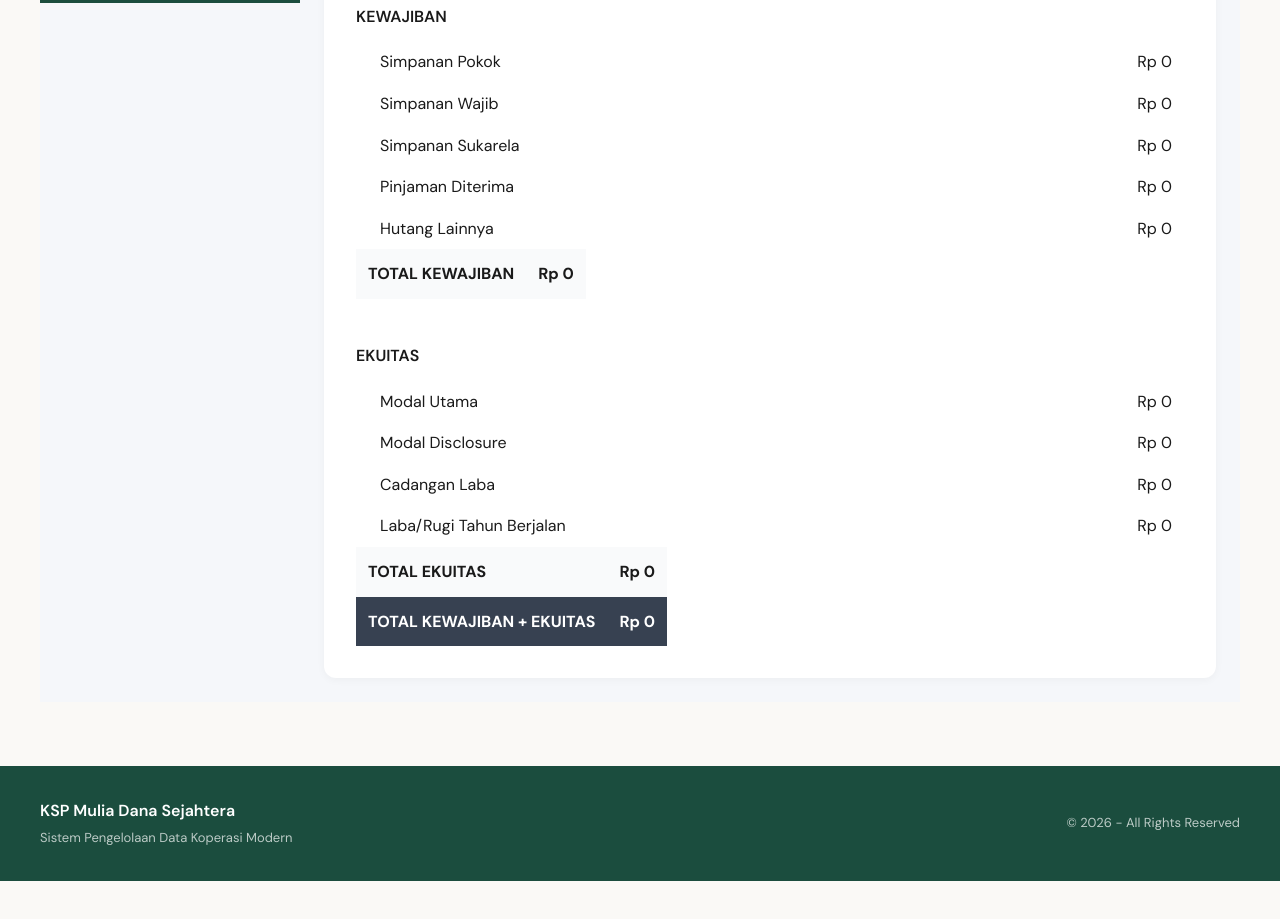
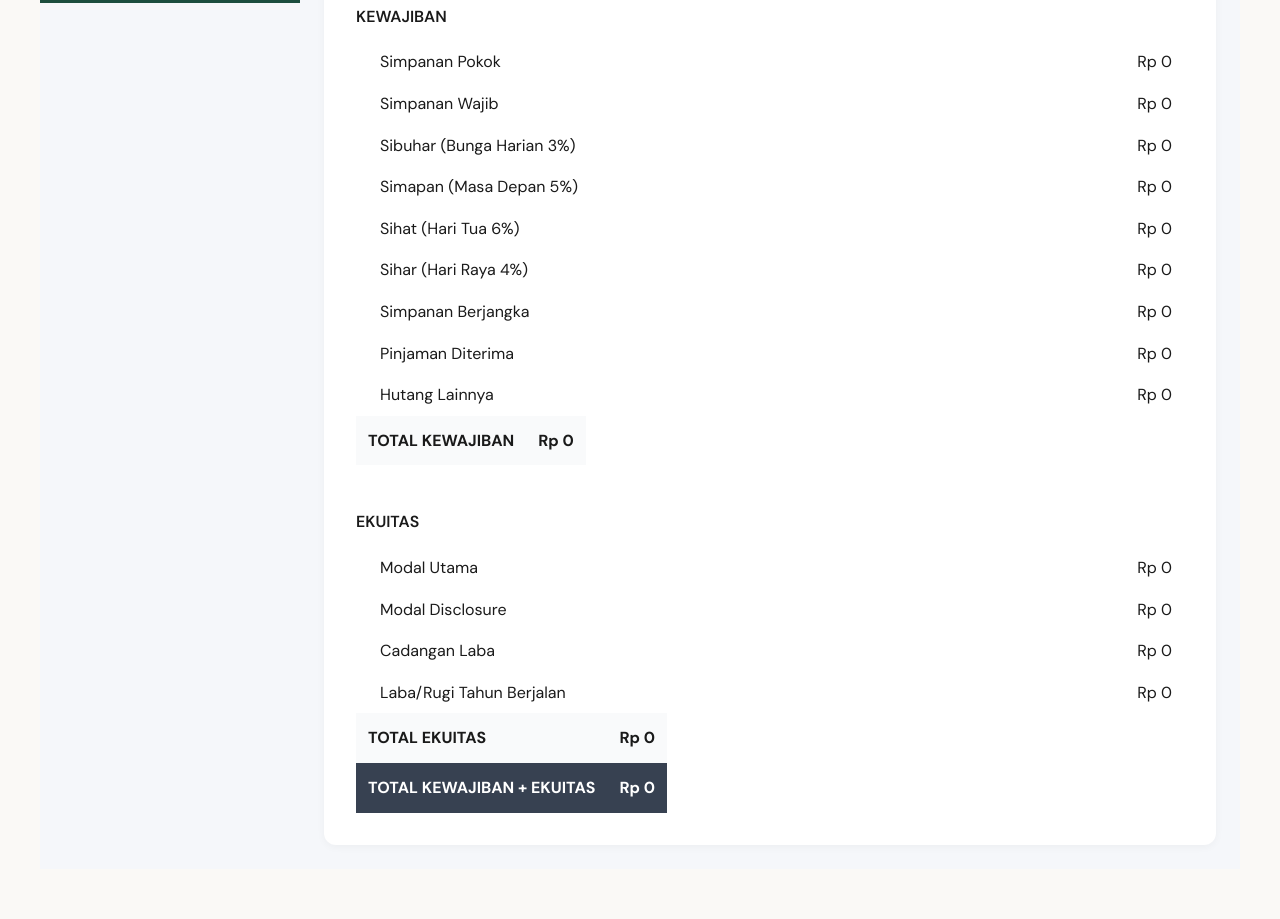
Before and after one commit to manangindu81-design/mds, a Next.js app: page /laporan in a window 1280 px wide. Shown: the part 1060-1979 px from the top of the page. Before the commit the page ends 1941 px from the top, so only its background shows below. Built offline with nearby package versions, Linux system fonts and the light colour scheme; a web font is replaced by a local one.

Commit message:
Add all simpanan types to laporan - Sibuhar, Simapan, Sihat, Sihar

```diff
--- a/src/app/laporan/page.tsx
+++ b/src/app/laporan/page.tsx
@@ -62,7 +62,11 @@ export default function LaporanPage() {
   // Calculations
   const simpananPokok = simpanan.filter(s => s.jenisSimpanan === "pokok").reduce((acc, s) => acc + s.jumlah, 0);
   const simpananWajib = simpanan.filter(s => s.jenisSimpanan === "wajib").reduce((acc, s) => acc + s.jumlah, 0);
-  const simpananSukarela = simpanan.filter(s => s.jenisSimpanan === "sukarela").reduce((acc, s) => acc + s.jumlah, 0);
+  const simpananSibuhar = simpanan.filter(s => s.jenisSimpanan === "sibuhar").reduce((acc, s) => acc + s.jumlah, 0);
+  const simpananSimapan = simpanan.filter(s => s.jenisSimpanan === "simapan").reduce((acc, s) => acc + s.jumlah, 0);
+  const simpananSihat = simpanan.filter(s => s.jenisSimpanan === "sihat").reduce((acc, s) => acc + s.jumlah, 0);
+  const simpananSihar = simpanan.filter(s => s.jenisSimpanan === "sihar").reduce((acc, s) => acc + s.jumlah, 0);
+  const simpananBerjangka = simpanan.filter(s => s.jenisSimpanan === "berjangka").reduce((acc, s) => acc + s.jumlah, 0);
   const totalSimpanan = simpanan.reduce((acc, s) => acc + s.jumlah, 0);
 
   const totalPinjaman = pinjaman.reduce((acc, p) => acc + p.jumlah, 0);
@@ -206,7 +210,11 @@ export default function LaporanPage() {
                   <tr><td colSpan={2} style={{ padding: "12px 0", fontWeight: 600 }}>KEWAJIBAN</td></tr>
                   <tr><td style={{ padding: "8px 12px 8px 24px" }}>Simpanan Pokok</td><td style={{ textAlign: "right", padding: "8px 12px" }}>{formatRupiah(simpananPokok)}</td></tr>
                   <tr><td style={{ padding: "8px 12px 8px 24px" }}>Simpanan Wajib</td><td style={{ textAlign: "right", padding: "8px 12px" }}>{formatRupiah(simpananWajib)}</td></tr>
-                  <tr><td style={{ padding: "8px 12px 8px 24px" }}>Simpanan Sukarela</td><td style={{ textAlign: "right", padding: "8px 12px" }}>{formatRupiah(simpananSukarela)}</td></tr>
+                  <tr><td style={{ padding: "8px 12px 8px 24px" }}>Sibuhar (Bunga Harian 3%)</td><td style={{ textAlign: "right", padding: "8px 12px" }}>{formatRupiah(simpananSibuhar)}</td></tr>
+                  <tr><td style={{ padding: "8px 12px 8px 24px" }}>Simapan (Masa Depan 5%)</td><td style={{ textAlign: "right", padding: "8px 12px" }}>{formatRupiah(simpananSimapan)}</td></tr>
+                  <tr><td style={{ padding: "8px 12px 8px 24px" }}>Sihat (Hari Tua 6%)</td><td style={{ textAlign: "right", padding: "8px 12px" }}>{formatRupiah(simpananSihat)}</td></tr>
+                  <tr><td style={{ padding: "8px 12px 8px 24px" }}>Sihar (Hari Raya 4%)</td><td style={{ textAlign: "right", padding: "8px 12px" }}>{formatRupiah(simpananSihar)}</td></tr>
+                  <tr><td style={{ padding: "8px 12px 8px 24px" }}>Simpanan Berjangka</td><td style={{ textAlign: "right", padding: "8px 12px" }}>{formatRupiah(simpananBerjangka)}</td></tr>
                   <tr><td style={{ padding: "8px 12px 8px 24px" }}>Pinjaman Diterima</td><td style={{ textAlign: "right", padding: "8px 12px" }}>Rp 0</td></tr>
                   <tr><td style={{ padding: "8px 12px 8px 24px" }}>Hutang Lainnya</td><td style={{ textAlign: "right", padding: "8px 12px" }}>Rp 0</td></tr>
                   <tfoot>
@@ -485,11 +493,14 @@ export default function LaporanPage() {
               <div style={{ marginBottom: 24 }}>
                 <h3 style={{ fontSize: 16, fontWeight: 600, marginBottom: 12 }}>5. SIMPANAN ANGGOTA</h3>
                 <table style={{ width: "100%", marginLeft: 16 }}>
-                  <tr><td style={{ padding: "8px 0" }}>Simpanan Pokok</td><td style={{ textAlign: "right" }}>Rp 0</td></tr>
-                  <tr><td style={{ padding: "8px 0" }}>Simpanan Wajib</td><td style={{ textAlign: "right" }}>Rp 0</td></tr>
-                  <tr><td style={{ padding: "8px 0" }}>Simpanan Sukarela</td><td style={{ textAlign: "right" }}>Rp 0</td></tr>
-                  <tr><td style={{ padding: "8px 0" }}>Simpanan Berjangka</td><td style={{ textAlign: "right" }}>Rp 0</td></tr>
-                  <tr style={{ fontWeight: 600 }}><td style={{ padding: "8px 0" }}>Jumlah</td><td style={{ textAlign: "right" }}>Rp 0</td></tr>
+                  <tr><td style={{ padding: "8px 0" }}>Simpanan Pokok</td><td style={{ textAlign: "right" }}>{formatRupiah(simpananPokok)}</td></tr>
+                  <tr><td style={{ padding: "8px 0" }}>Simpanan Wajib</td><td style={{ textAlign: "right" }}>{formatRupiah(simpananWajib)}</td></tr>
+                  <tr><td style={{ padding: "8px 0" }}>Sibuhar (Bunga Harian 3%)</td><td style={{ textAlign: "right" }}>{formatRupiah(simpananSibuhar)}</td></tr>
+                  <tr><td style={{ padding: "8px 0" }}>Simapan (Masa Depan 5%)</td><td style={{ textAlign: "right" }}>{formatRupiah(simpananSimapan)}</td></tr>
+                  <tr><td style={{ padding: "8px 0" }}>Sihat (Hari Tua 6%)</td><td style={{ textAlign: "right" }}>{formatRupiah(simpananSihat)}</td></tr>
+                  <tr><td style={{ padding: "8px 0" }}>Sihar (Hari Raya 4%)</td><td style={{ textAlign: "right" }}>{formatRupiah(simpananSihar)}</td></tr>
+                  <tr><td style={{ padding: "8px 0" }}>Simpanan Berjangka</td><td style={{ textAlign: "right" }}>{formatRupiah(simpananBerjangka)}</td></tr>
+                  <tr style={{ fontWeight: 600 }}><td style={{ padding: "8px 0" }}>Jumlah</td><td style={{ textAlign: "right" }}>{formatRupiah(totalSimpanan)}</td></tr>
                 </table>
               </div>
 
```
